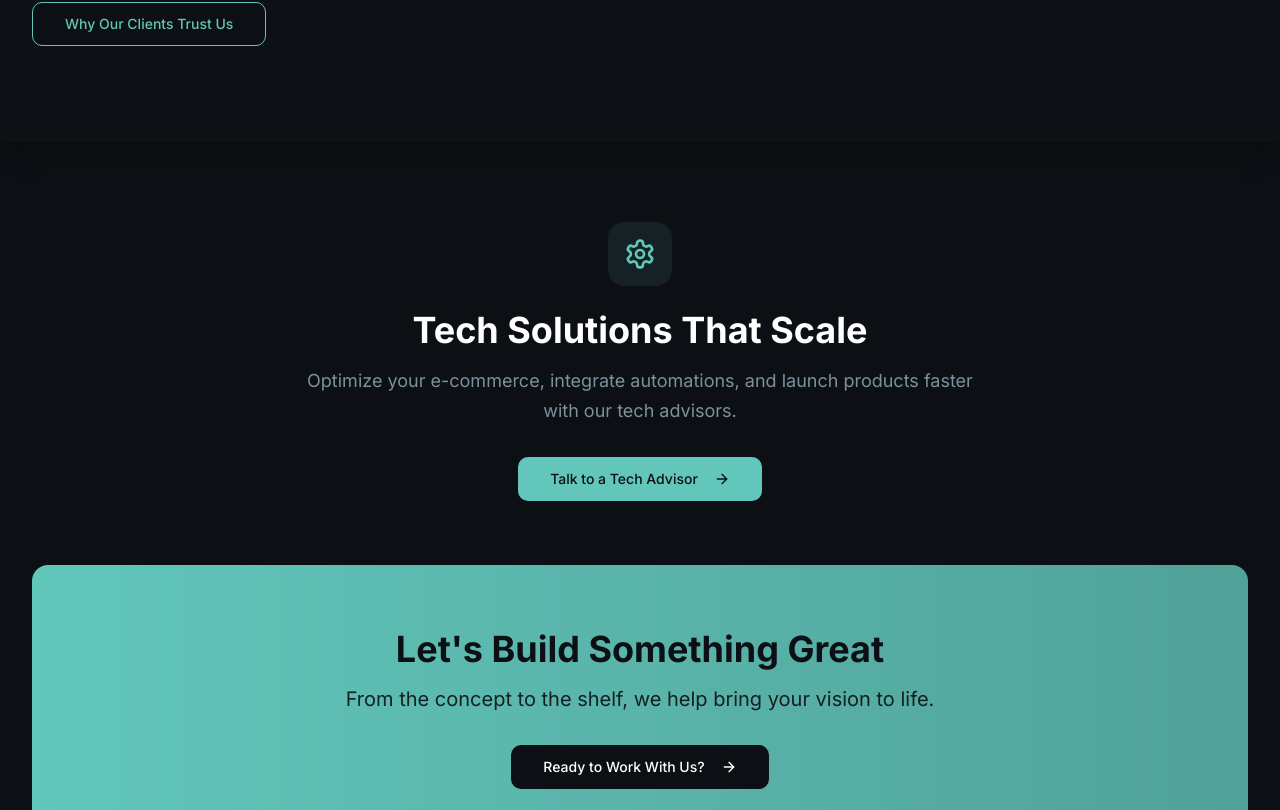
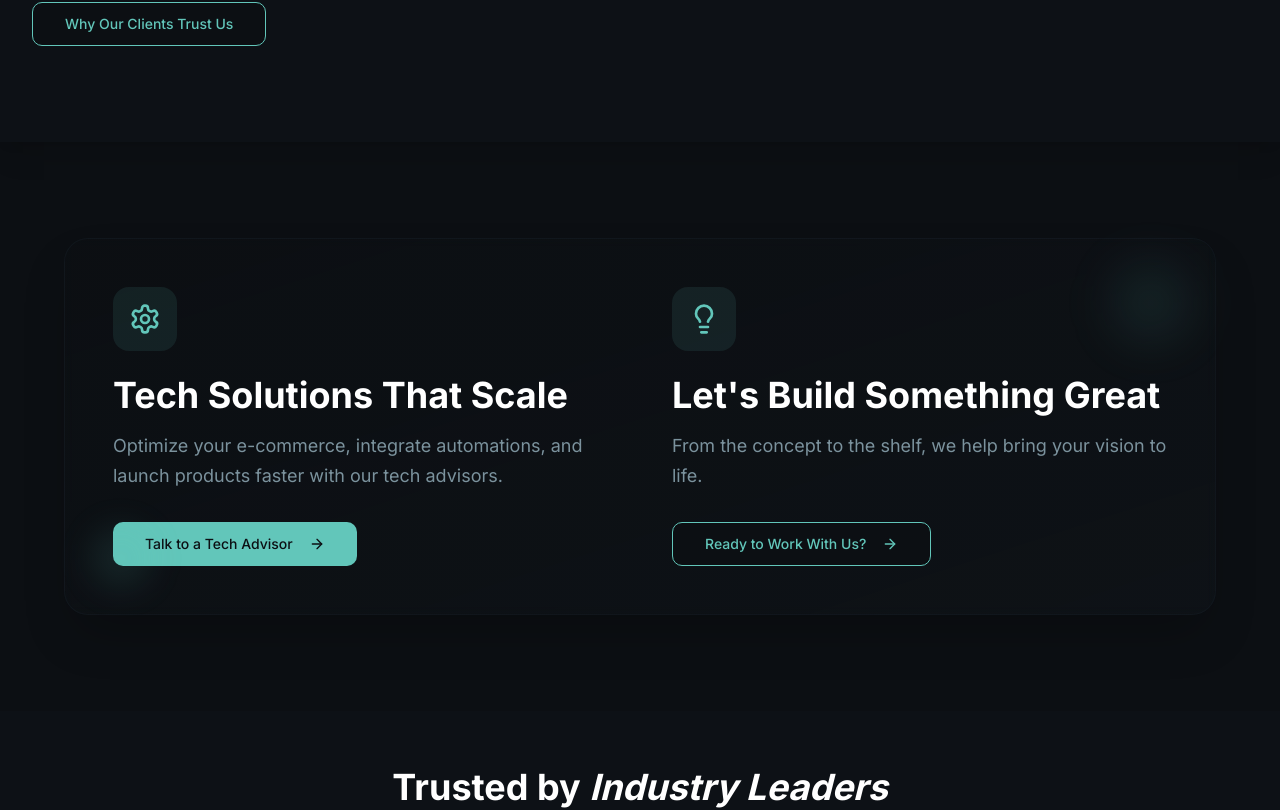
Before and after one commit to Zakaria-Concepts/Zakaria-Concepts, a React (Vite) app: page / in a window 1280 px wide. Shown: the part 3296-4106 px from the top of the page. Built offline with nearby package versions, Linux system fonts and the light colour scheme.

Commit message:
Refactor Tech Solutions section
Combine "Tech Solutions That Scale" and "Let's Build Something Great" into a single, cohesive, and visually appealing section on the homepage. Update the background to better integrate the new combined section.

```diff
--- a/src/components/TechSolutionsHome.tsx
+++ b/src/components/TechSolutionsHome.tsx
@@ -1,18 +1,24 @@
 import React from 'react';
-import { Settings, ArrowRight } from 'lucide-react';
+import { Settings, ArrowRight, Lightbulb } from 'lucide-react';
 import { Button } from '@/components/ui/button';
 
 const TechSolutionsHome: React.FC = () => {
   return (
-    <section className="relative py-16 lg:py-20 overflow-hidden">
-      {/* Background */}
-      <div className="absolute inset-0 -z-10 bg-gradient-to-br from-primary/5 via-background to-secondary/5" />
-      <div className="absolute inset-0 -z-10 bg-[radial-gradient(70%_60%_at_50%_50%,rgba(0,0,0,0.06),transparent)]" />
+    <section className="relative py-20 lg:py-24 overflow-hidden">
+      {/* Enhanced Background */}
+      <div className="absolute inset-0 -z-10 bg-gradient-to-br from-primary/8 via-background to-accent/8" />
+      <div className="absolute inset-0 -z-10 bg-[radial-gradient(circle_at_30%_20%,hsl(var(--primary)/0.1),transparent_50%),radial-gradient(circle_at_80%_80%,hsl(var(--accent)/0.08),transparent_50%)]" />
+      <div className="absolute inset-0 -z-10 bg-[linear-gradient(45deg,transparent_40%,hsl(var(--muted)/0.05)_50%,transparent_60%)]" />
 
       <div className="container mx-auto px-4 sm:px-6 lg:px-8">
-        {/* Tech Solutions Section */}
-        <div className="max-w-4xl mx-auto text-center mb-16">
-          <div className="inline-flex items-center justify-center bg-primary/10 rounded-2xl p-4 mb-6">
+        <div className="max-w-6xl mx-auto">
+          {/* Combined Section */}
+          <div className="relative rounded-3xl bg-gradient-to-br from-background/50 to-muted/30 backdrop-blur-sm border border-border/50 p-8 lg:p-12 shadow-2xl">
+            <div className="grid lg:grid-cols-2 gap-12 lg:gap-16 items-center">
+
+              {/* Left Side - Tech Solutions */}
+              <div className="text-center lg:text-left">
+                <div className="inline-flex items-center justify-center bg-primary/10 rounded-2xl p-4 mb-6 lg:mx-0 mx-auto">
                   <Settings className="w-8 h-8 text-primary" />
                 </div>
 
@@ -20,7 +26,7 @@ const TechSolutionsHome: React.FC = () => {
                   Tech Solutions That Scale
                 </h2>
 
-          <p className="text-lg text-muted-foreground leading-relaxed mb-8 max-w-2xl mx-auto">
+                <p className="text-lg text-muted-foreground leading-relaxed mb-8">
                   Optimize your e-commerce, integrate automations, and launch products faster with our tech advisors.
                 </p>
 
@@ -34,20 +40,24 @@ const TechSolutionsHome: React.FC = () => {
                 </Button>
               </div>
 
-        {/* Let's Build Something Great Section */}
-        <div className="rounded-2xl bg-gradient-to-r from-primary to-primary/80 px-6 py-12 lg:px-10 lg:py-16 text-center">
-          <h3 className="font-heading text-3xl lg:text-4xl font-bold text-primary-foreground mb-4">
+              {/* Right Side - Let's Build Something Great */}
+              <div className="text-center lg:text-left">
+                <div className="inline-flex items-center justify-center bg-accent/10 rounded-2xl p-4 mb-6 lg:mx-0 mx-auto">
+                  <Lightbulb className="w-8 h-8 text-accent" />
+                </div>
+
+                <h3 className="font-heading text-3xl lg:text-4xl font-bold text-foreground mb-4">
                   Let's Build Something Great
                 </h3>
 
-          <p className="text-xl text-primary-foreground/90 mb-8 max-w-2xl mx-auto">
+                <p className="text-lg text-muted-foreground leading-relaxed mb-8">
                   From the concept to the shelf, we help bring your vision to life.
                 </p>
 
                 <Button
                   size="lg"
-            variant="secondary"
-            className="bg-background text-foreground hover:bg-background/90 px-8 py-3 group"
+                  variant="outline"
+                  className="border-primary text-primary hover:bg-primary hover:text-primary-foreground px-8 py-3 group"
                   onClick={() => (window.location.href = '/contact')}
                 >
                   Ready to Work With Us?
@@ -55,6 +65,13 @@ const TechSolutionsHome: React.FC = () => {
                 </Button>
               </div>
             </div>
+
+            {/* Decorative Elements */}
+            <div className="absolute top-6 right-6 w-20 h-20 bg-gradient-to-br from-primary/10 to-accent/10 rounded-full blur-xl"></div>
+            <div className="absolute bottom-6 left-6 w-16 h-16 bg-gradient-to-tr from-accent/10 to-primary/10 rounded-full blur-lg"></div>
+          </div>
+        </div>
+      </div>
     </section>
   );
 };
```
Lines whose indentation alone changed are shown as unchanged.
